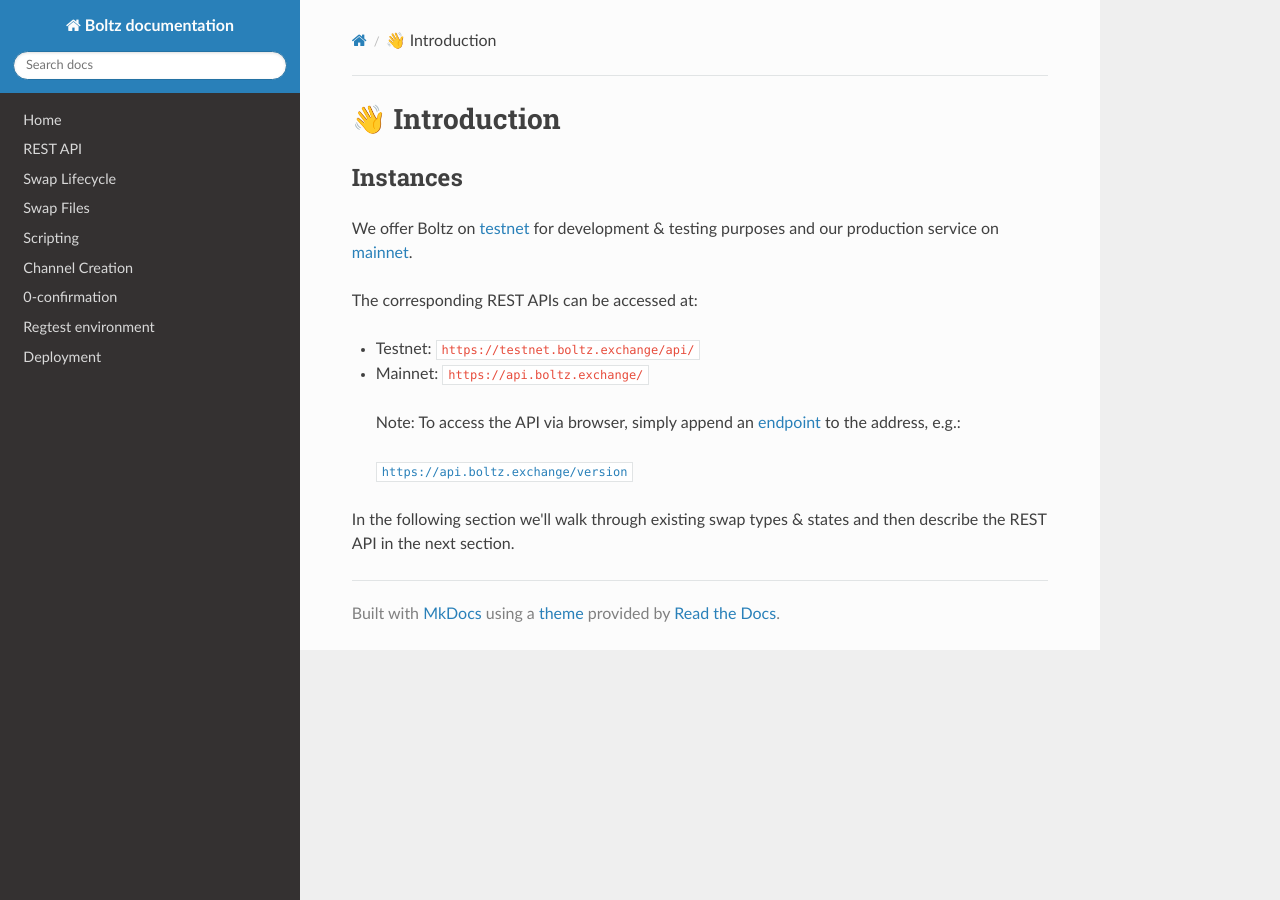
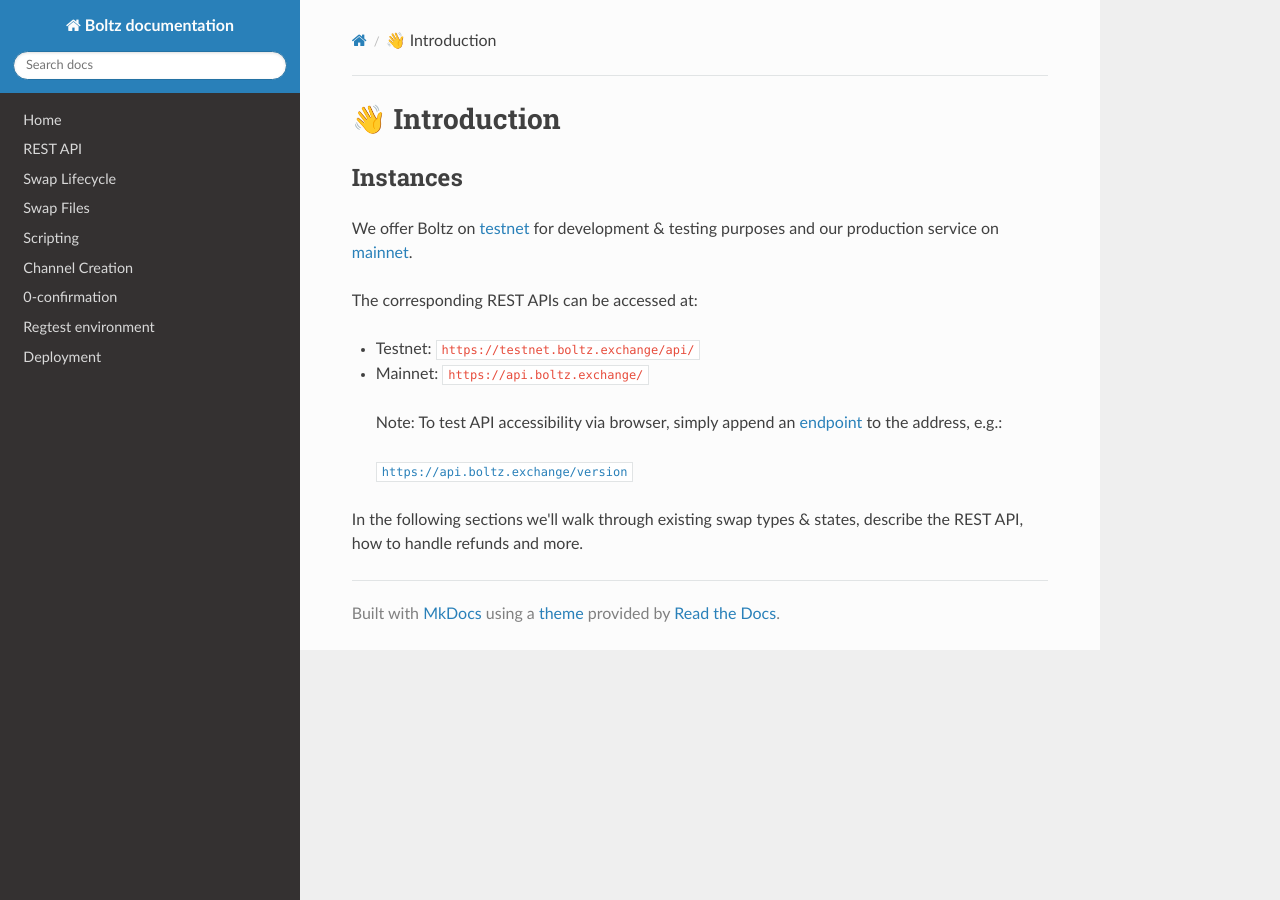
Before and after one commit to BoltzExchange/boltz-backend, an MkDocs documentation site: the page built from docs/README.md, in a window 1280 px wide. Built offline with MkDocs 1.6.1, drawn with Linux system fonts in a browser that asks for light colours; nearby versions of some CDN libraries.

Commit message:
GITBOOK-49: change request with no subject merged in GitBook

```diff
--- a/docs/README.md
+++ b/docs/README.md
@@ -17,8 +17,8 @@
 * Testnet: `https://testnet.boltz.exchange/api/`
 * Mainnet: `https://api.boltz.exchange/`
 
-> Note: To access the API via browser, simply append an [endpoint](api.md) to the address, e.g.:
+> Note: To test API accessibility via browser, simply append an [endpoint](api.md) to the address, e.g.:
 >
 > [`https://api.boltz.exchange/version`](https://api.boltz.exchange/version)
 
-In the following section we'll walk through existing swap types & states and then describe the REST API in the next section.
+In the following sections we'll walk through existing swap types & states, describe the REST API, how to handle refunds and more.
```
